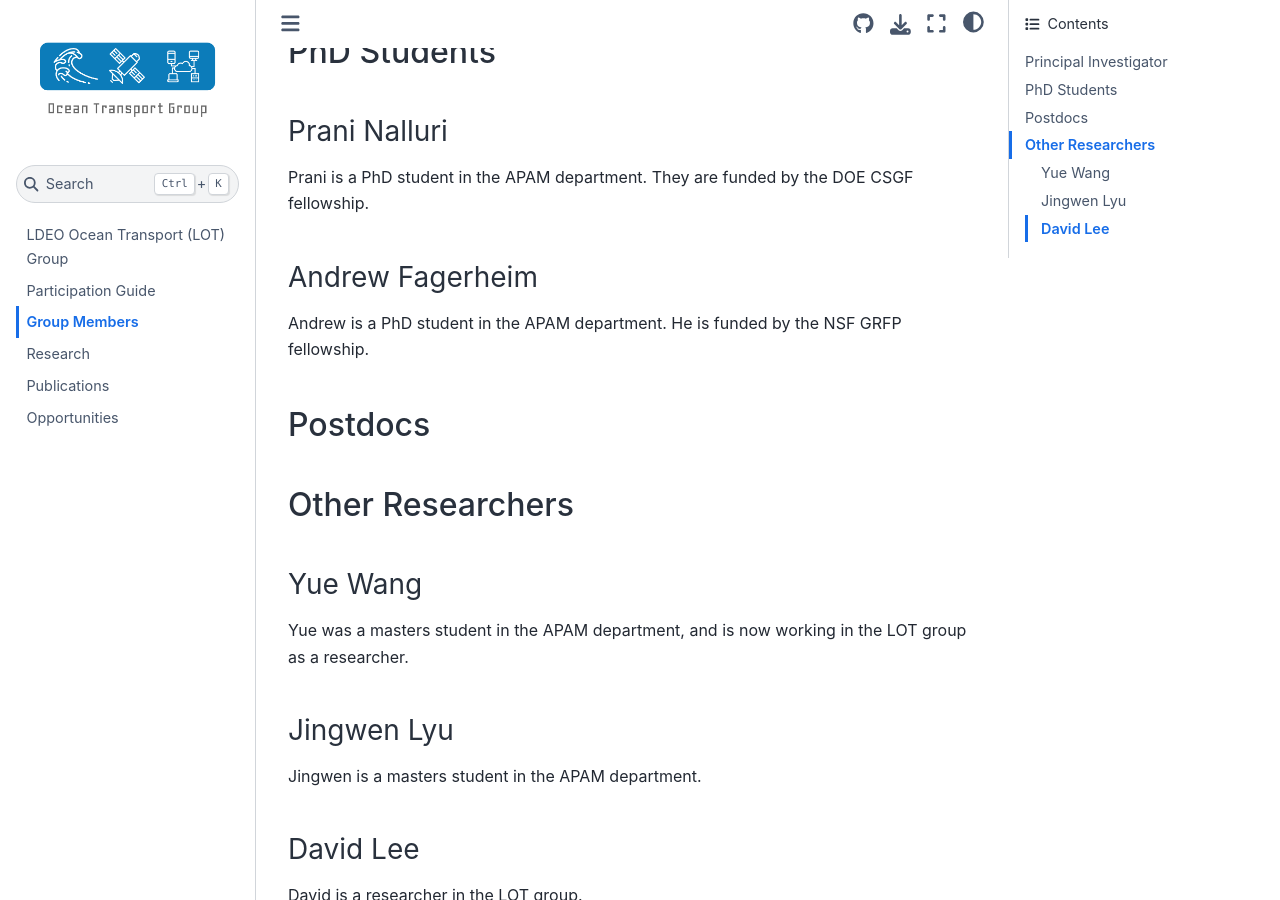
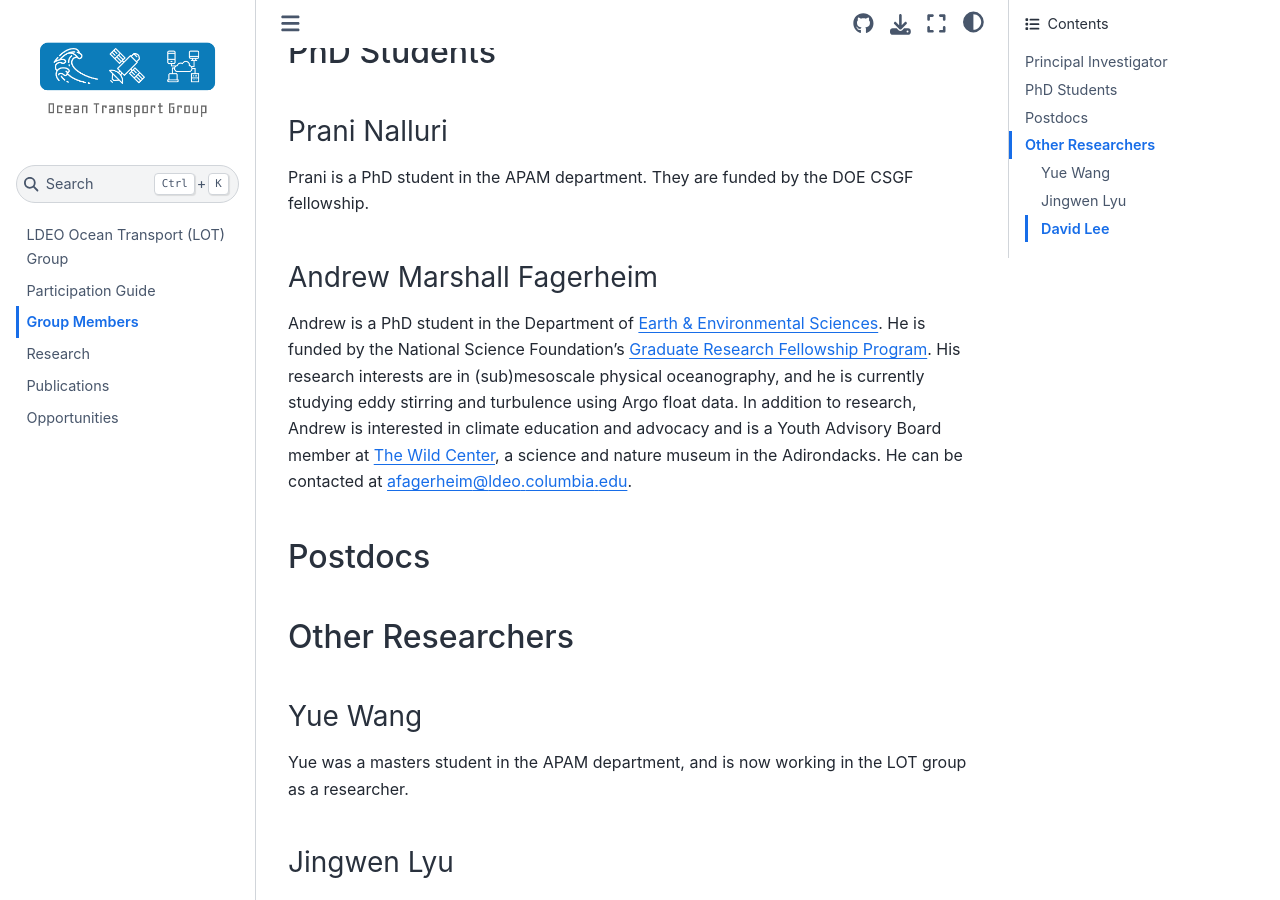
Before and after one commit to ocean-transport/ocean-transport.github.io, a Jupyter Book: the page built from group_members.md, in a window 1280 px wide and 900 px high, scrolled down 510 px. Built offline with Jupyter Book 1.0.4 settings and Sphinx 7.4.7 and the Sphinx Book theme 1.1.4, drawn with Linux system fonts in a browser that asks for light colours.

Commit message:
Update group_members.md
Updated my bio

```diff
--- a/group_members.md
+++ b/group_members.md
@@ -23,8 +23,8 @@ You can find his personal website [here](https://dhruvbalwada.github.io/).
 ### Prani Nalluri
 Prani is a PhD student in the APAM department. They are funded by the DOE CSGF fellowship.
 
-### Andrew Fagerheim
-Andrew is a PhD student in the APAM department. He is funded by the NSF GRFP fellowship.
+### Andrew Marshall Fagerheim
+Andrew is a PhD student in the Department of [Earth & Environmental Sciences](https://eesc.columbia.edu/). He is funded by the National Science Foundation's [Graduate Research Fellowship Program](https://www.nsfgrfp.org/). His research interests are in (sub)mesoscale physical oceanography, and he is currently studying eddy stirring and turbulence using Argo float data. In addition to research, Andrew is interested in climate education and advocacy and is a Youth Advisory Board member at [The Wild Center](https://www.wildcenter.org/), a science and nature museum in the Adirondacks. He can be contacted at afagerheim@ldeo.columbia.edu.
 
 ## Postdocs
 
```
